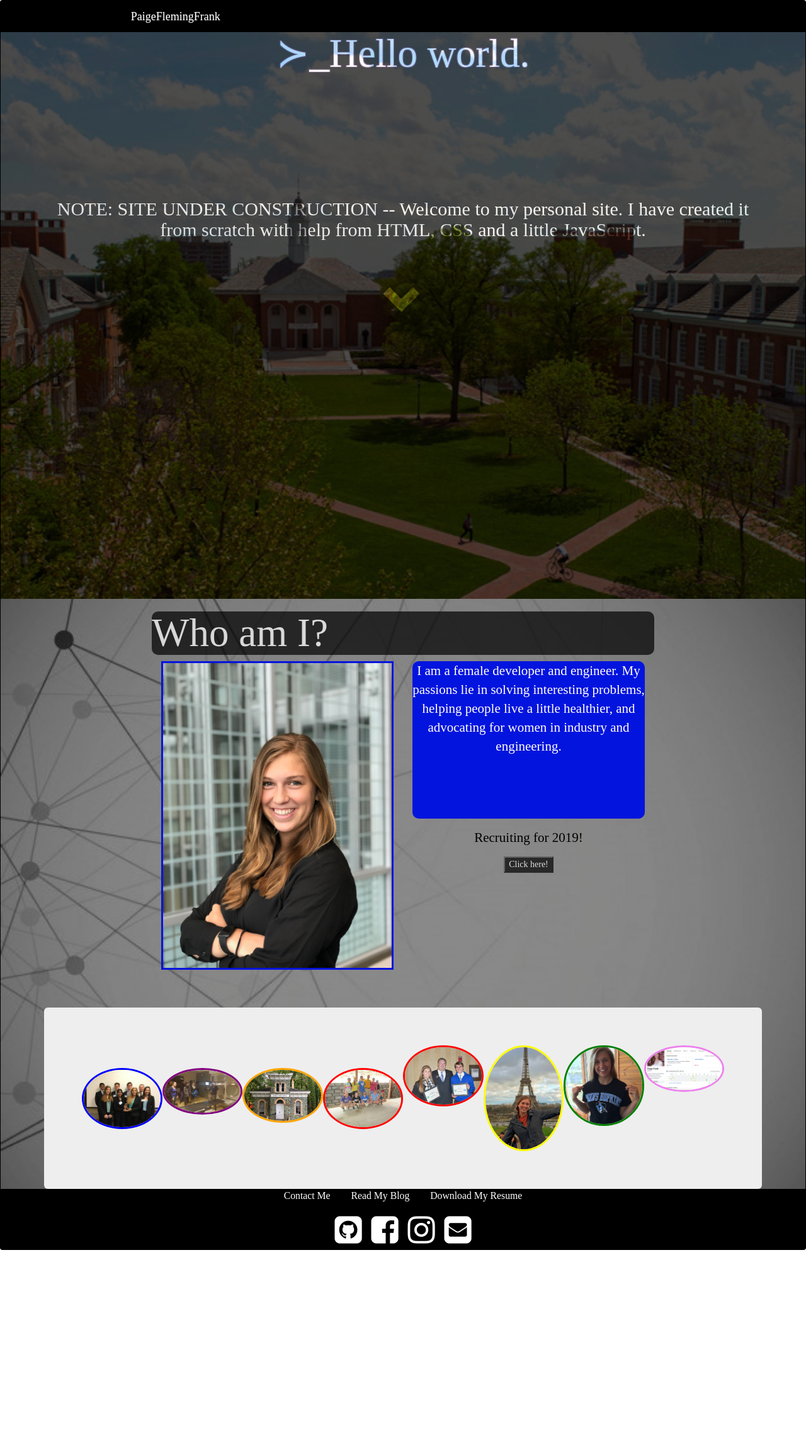
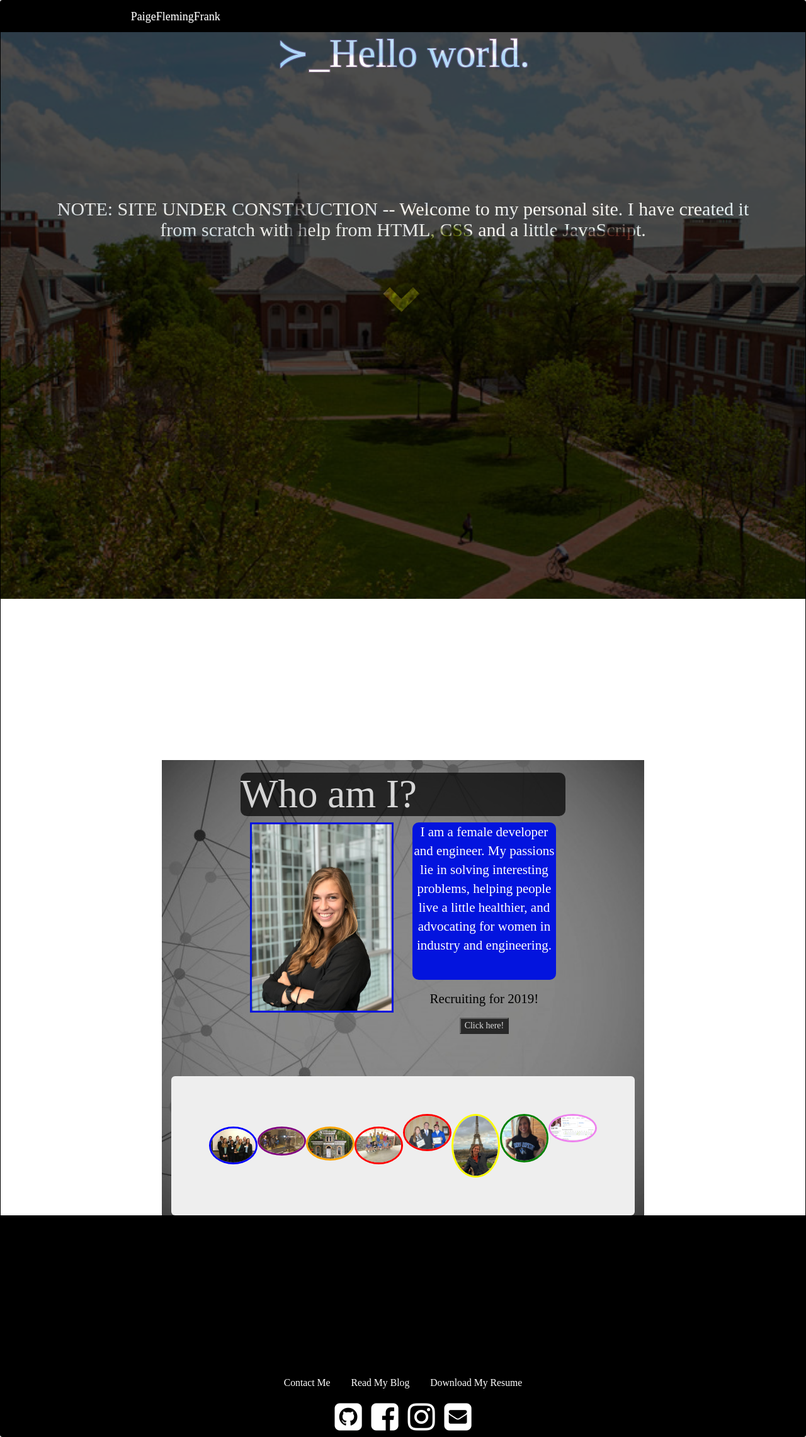
Before and after one commit to pfrank7/pfrank7.github.io, a Jekyll site: the page built from index.html, in a window 1280 px wide. Shown: the whole page at 63% size. Built offline with Jekyll 4.4.1, drawn with Linux system fonts in a browser that asks for light colours; nearby versions of some CDN libraries; before the commit the page ends 1985 px from its top, so only the background shows below that.

Commit message:
Update index.html

```diff
--- a/index.html
+++ b/index.html
@@ -47,6 +47,7 @@ title: Paige Frank
 	font-family: 'Times New Roman', Courier, Geogria;
 	background-image: url("../photos/techback.jpg");
 	background-repeat:no-repeat;
+	margin: 20%;
 }
 #port {
 	font-family: 'Times New Roman', Courier, Geogria;
```
